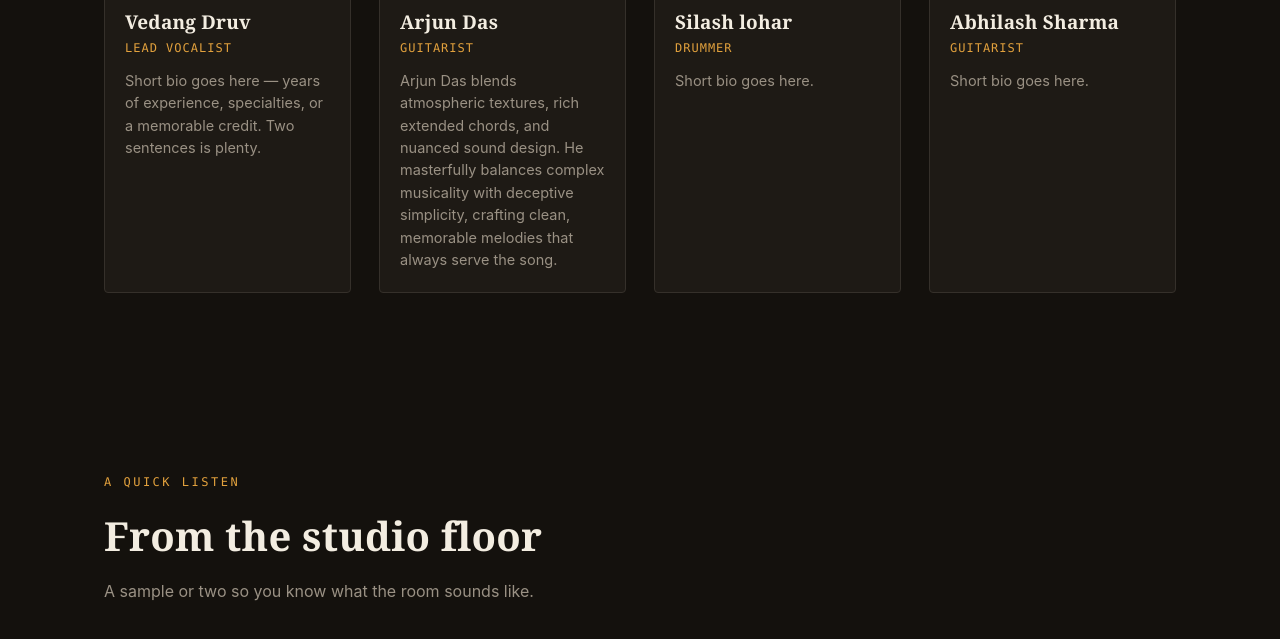
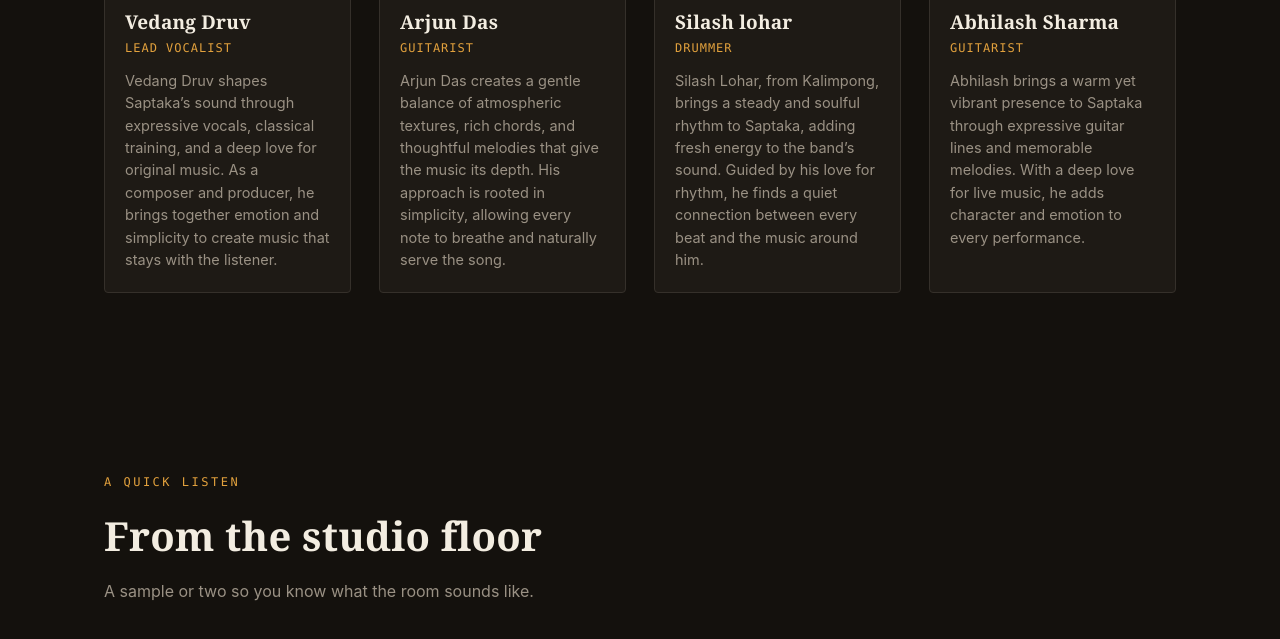
Before and after one commit to thanush8147/Sapthaka-the-band, a plain HTML site: page index.html in a window 1280 px wide. Shown: the part 1131-1770 px from the top of the page. Drawn offline with Linux system fonts and the light colour scheme.

Commit message:
updating bio

```diff
--- a/index.html
+++ b/index.html
@@ -286,7 +286,7 @@ footer{
 <section class="hero" style="padding-top:0;">
   <div class="hero-inner">
     <span class="eyebrow">Independent recording studio</span>
-    <h1>We record the sound<br>only <em>you</em> could make.</h1>
+    <h1>House of <br><em> Seven </em> Swaras</h1>
     <p class="lede">A small crew, a well-tuned room, and no interest in making you sound like anyone else. Tracking, mixing, and mentoring — all under one roof.</p>
     <div class="hero-ctas">
       <a href="#music" class="btn btn-primary">Hear a sample</a>
@@ -317,7 +317,7 @@ footer{
       <div class="crew-body">
         <h3>Vedang Druv</h3>
         <span class="crew-role">lead vocalist</span>
-        <p>Short bio goes here — years of experience, specialties, or a memorable credit. Two sentences is plenty.</p>
+        <p>Vedang Druv shapes Saptaka’s sound through expressive vocals, classical training, and a deep love for original music. As a composer and producer, he brings together emotion and simplicity to create music that stays with the listener.</p>
       </div>
     </div>
 
@@ -326,7 +326,7 @@ footer{
       <div class="crew-body">
         <h3>Arjun Das</h3>
         <span class="crew-role">Guitarist</span>
-        <p>Arjun Das blends atmospheric textures, rich extended chords, and nuanced sound design. He masterfully balances complex musicality with deceptive simplicity, crafting clean, memorable melodies that always serve the song.</p>
+        <p>Arjun Das creates a gentle balance of atmospheric textures, rich chords, and thoughtful melodies that give the music its depth. His approach is rooted in simplicity, allowing every note to breathe and naturally serve the song.</p>
       </div>
     </div>
 
@@ -335,7 +335,7 @@ footer{
       <div class="crew-body">
         <h3>Silash lohar</h3>
         <span class="crew-role">Drummer</span>
-        <p>Short bio goes here.</p>
+        <p>Silash Lohar, from Kalimpong, brings a steady and soulful rhythm to Saptaka, adding fresh energy to the band’s sound. Guided by his love for rhythm, he finds a quiet connection between every beat and the music around him.</p>
       </div>
     </div>
 
@@ -344,7 +344,7 @@ footer{
       <div class="crew-body">
         <h3>Abhilash Sharma</h3>
         <span class="crew-role">Guitarist</span>
-        <p>Short bio goes here.</p>
+        <p>Abhilash brings a warm yet vibrant presence to Saptaka through expressive guitar lines and memorable melodies. With a deep love for live music, he adds character and emotion to every performance.</p>
       </div>
     </div>
 
```
